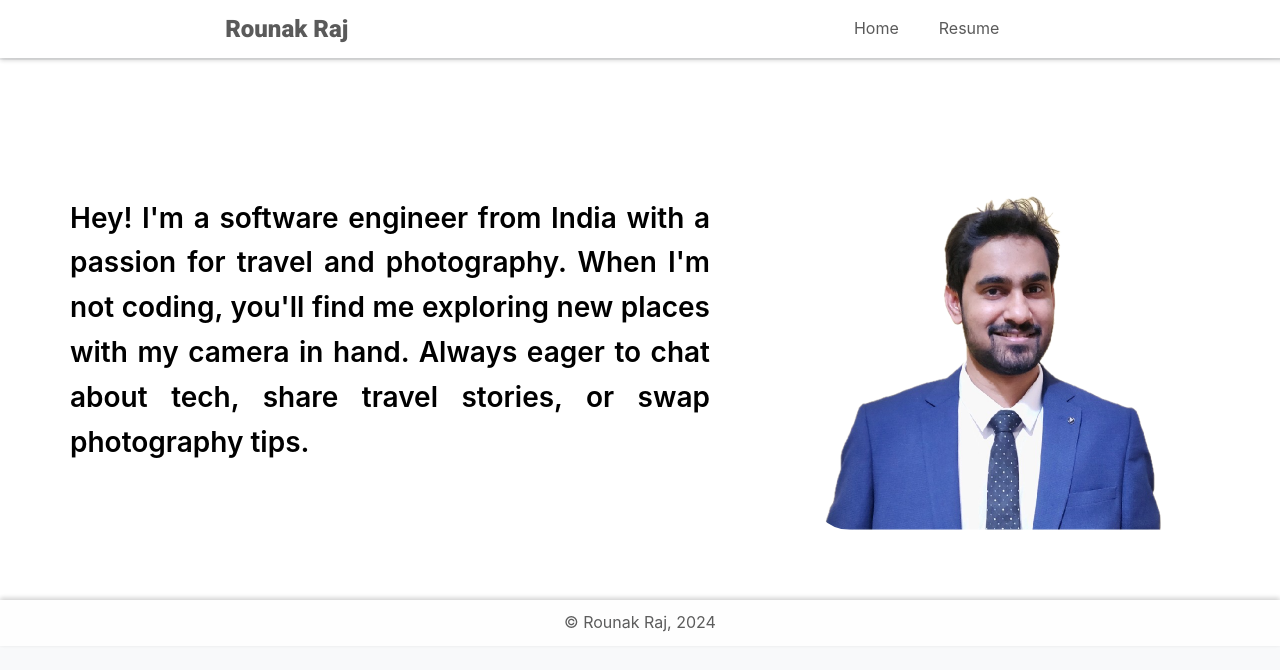
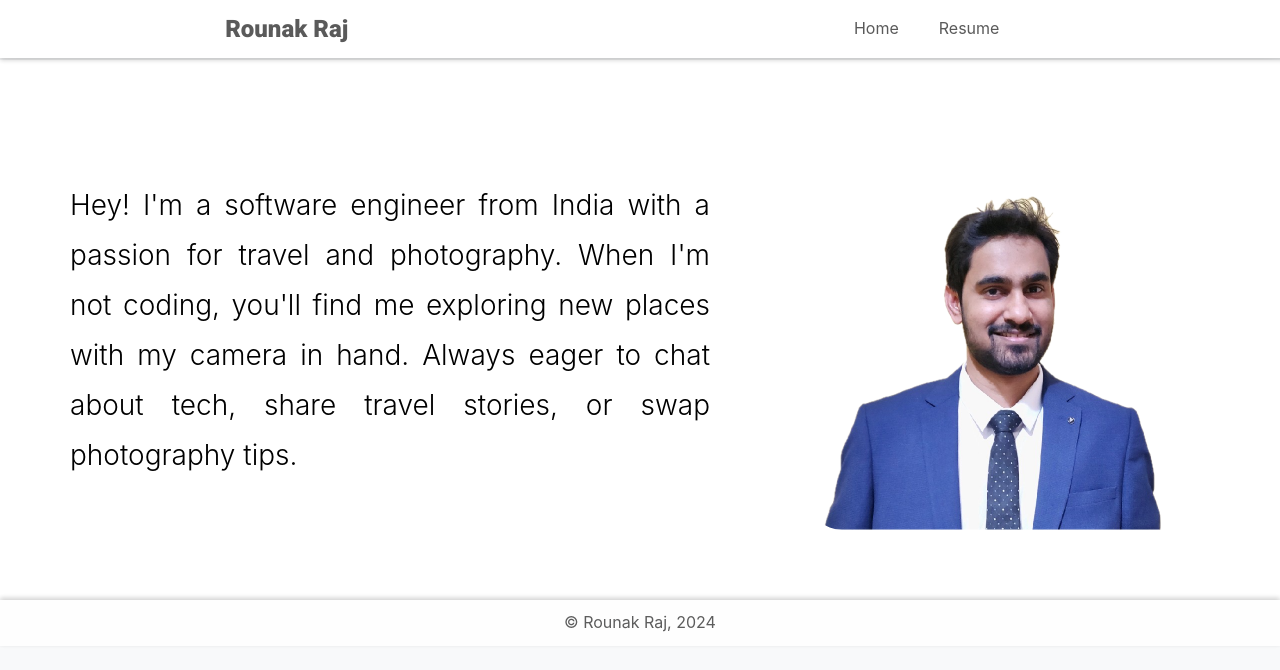
Before and after one commit to rounakraj8/portfolio, a React (Create React App) app in the folder website/: page /#/ in a window 1280 px wide. Shown: the top 670 px of the page. Built offline with nearby package versions, Linux system fonts and the light colour scheme.

Commit message:
adjust CSS

```diff
--- a/website/src/components/homepage/Homepage.css
+++ b/website/src/components/homepage/Homepage.css
@@ -17,7 +17,9 @@
   border-left: 2px solid #eaeaea;
 }
 
-h1, h2, h3 {
+h1,
+h2,
+h3 {
   margin: 0 0 10px;
   color: #00bfa5;
 }
@@ -83,17 +85,18 @@ h2 {
 .homepage-container .avatar {
   width: 400px;
   height: 400px;
-  border-radius: 10%;
+  border-radius: 8%;
   object-fit: cover;
 }
 
-.homepage-container .introduction{
+.homepage-container .introduction {
   display: flex;
   justify-content: center;
   align-items: center;
   text-align: justify;
   text-justify: auto;
   font-size: 28px;
-  font-weight: 600;
+  font-weight: 350;
+  line-height: 50px;
   padding: 50px;
 }
```
